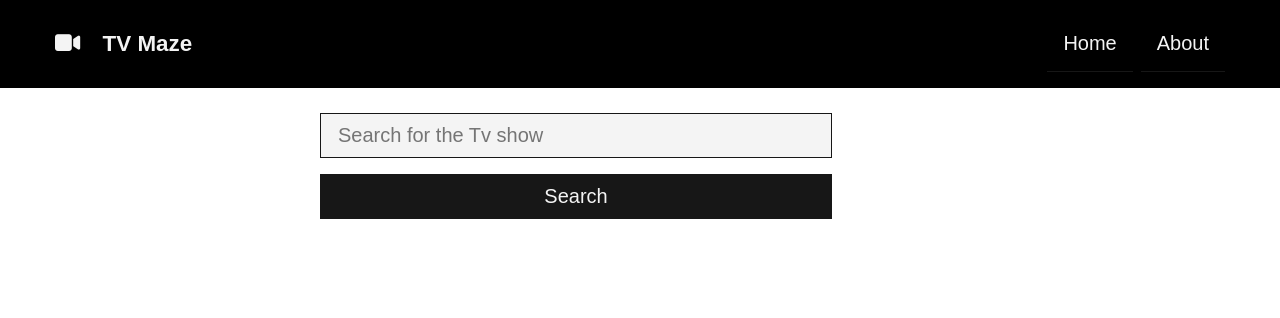
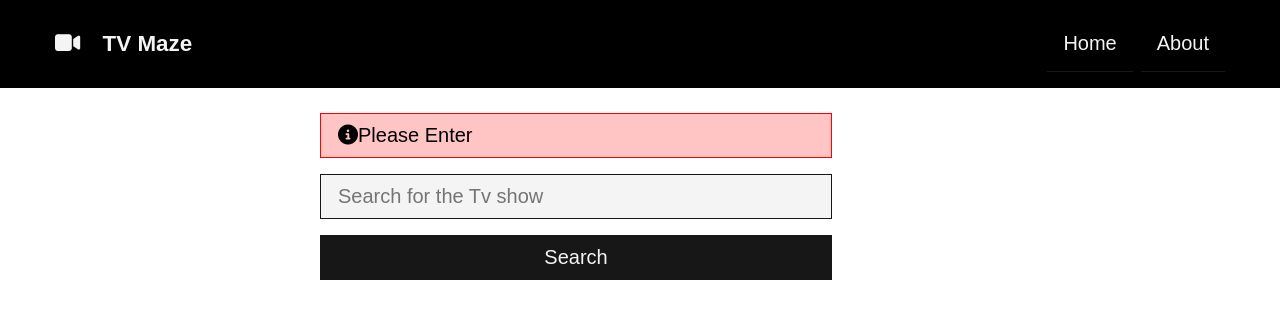
Before and after one commit to mohit-negi/tvmaze-assignment, a React (Create React App) app: page / in a window 1280 px wide. Shown: the top 318 px of the page. Built offline with nearby package versions, Linux system fonts and the light colour scheme.

Commit message:
Added component alert inside searchbarand styled it

```diff
--- /dev/null
+++ b/src/components/Alert.js
@@ -0,0 +1,8 @@
+export const Alert = ({type,message}) => {
+  return (
+    <div  className={`alert alert-${type}`}>
+        <i className="fas fa-info-circle"></i>{message}
+
+    </div>
+  )
+}
--- a/src/components/Searchbar.js
+++ b/src/components/Searchbar.js
@@ -1,4 +1,5 @@
 import { useState } from "react"
+import { Alert } from "../components/Alert"
 
 export const Searchbar = () => {
     const [searchTerm,setSearchTerm] = useState("");
@@ -8,6 +9,7 @@
     }
   return (
     <div className='searchbar'>
+      <Alert message="Please Enter" type="danger"/>
     <form className='searchbar__form'>
         <input type="text" placeholder="Search for the Tv show"
         value={searchTerm}
--- a/src/index.css
+++ b/src/index.css
@@ -101,3 +101,26 @@
   border: 1px solid var(--secondary-color);
   box-shadow: 0 0 1px 1px rgba(60, 148, 139, 0.5);
 }
+/* Alert Styles */
+.alert {
+  width:80%;
+  padding: 10px 17px;
+  font-size: 20px;
+  border: 1px solid var(--dark-color);
+  margin: 1rem 0;
+}
+
+.alert-warning {
+  background: #f8ffc4;
+  border: 1px solid #ffee00;
+}
+
+.alert-danger {
+  background: #ffc4c4;
+  border: 1px solid #ff0000;
+}
+
+.alert-info {
+  background: #d7eafe;
+  border: 1px solid #0523b7;
+}
```
